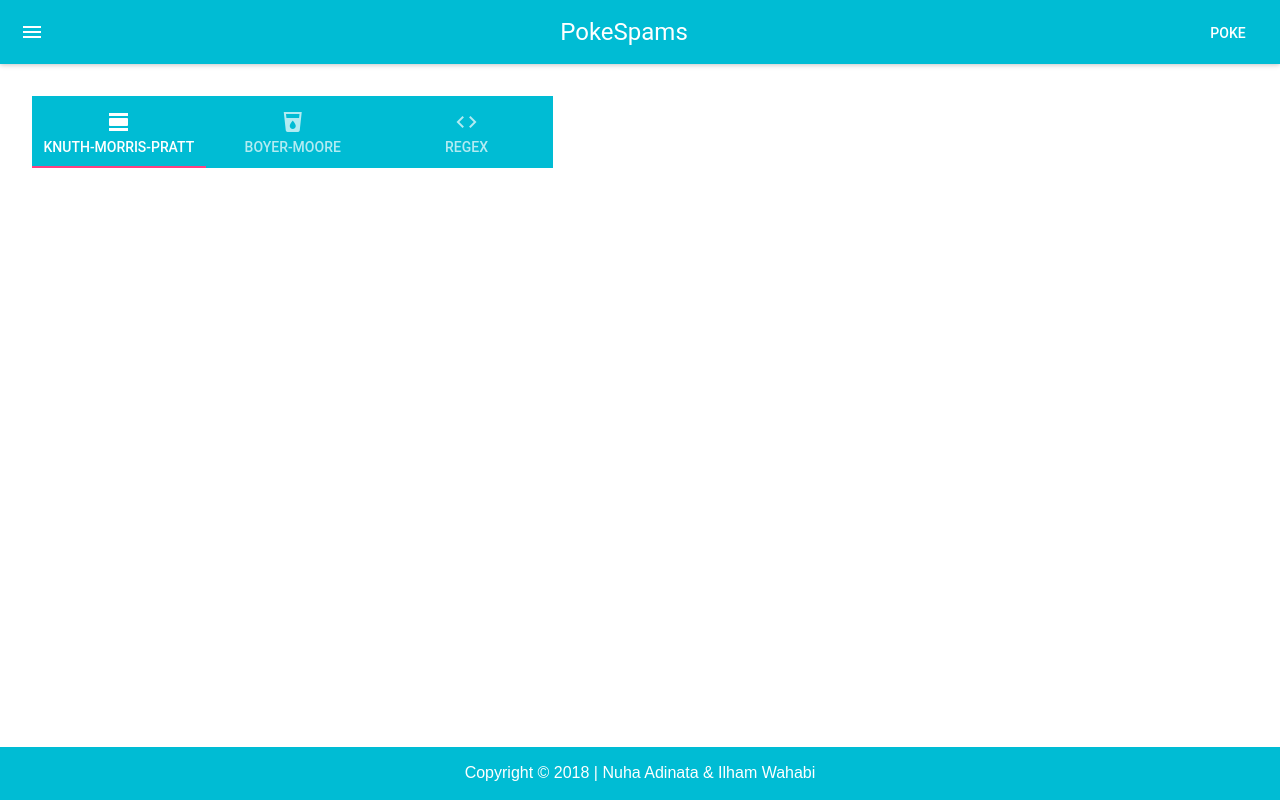
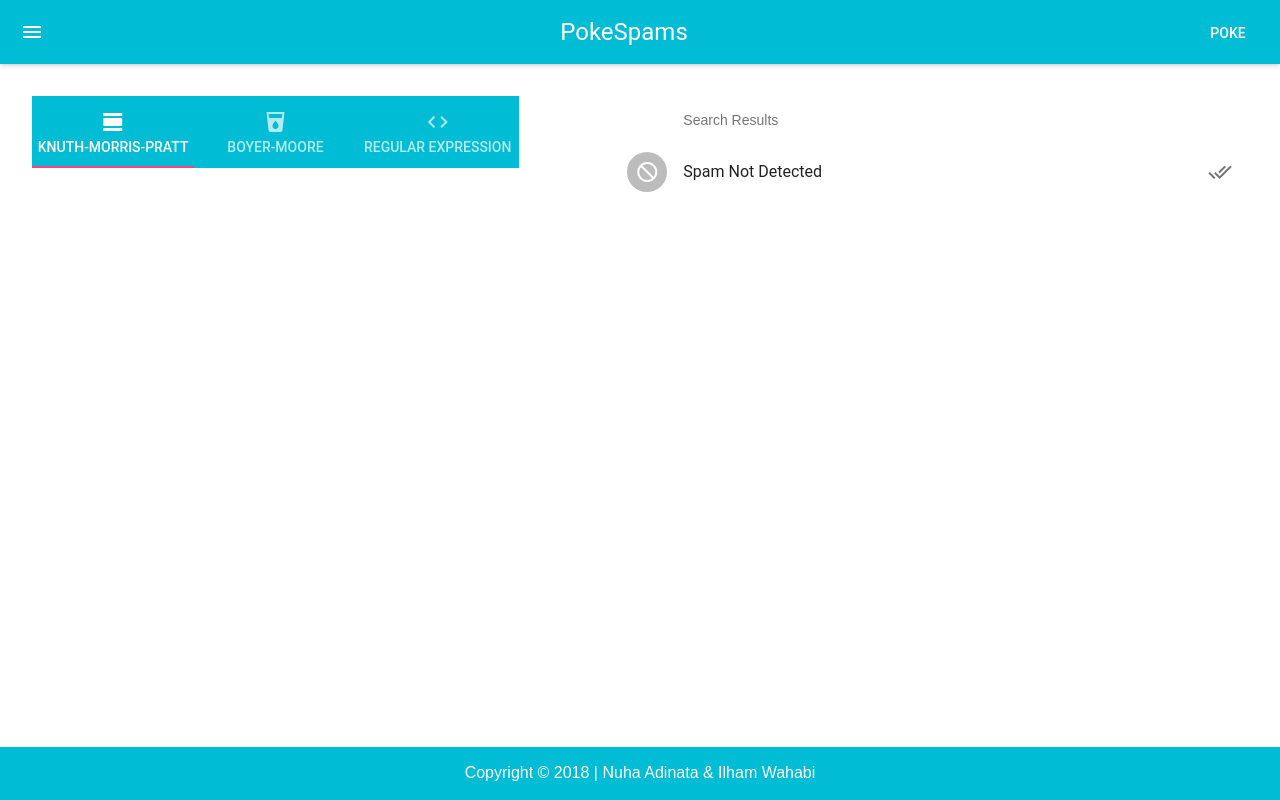
Before and after one commit to ilhamwahabi/pokespams, a React (Create React App) app: page / in a window 1280 px wide. Built offline with nearby package versions, Linux system fonts and the light colour scheme.

Commit message:
Add Result

```diff
--- a/src/App.css
+++ b/src/App.css
@@ -1,5 +1,5 @@
 .App {
-  text-align: center;
+  /* text-align: center; */
   font-size: 10px;
   display: flex;
   flex-direction: column;
@@ -17,3 +17,7 @@
 #footer {
   justify-self: flex-end;
 }
+
+#d1 {
+  flex-grow: 1;
+}
--- a/src/components/Content/Content.css
+++ b/src/components/Content/Content.css
@@ -11,5 +11,5 @@
 }
 
 #value {
-  flex-grow: 3;
+  flex-grow: 4;
 }
--- a/src/components/Content/Content.js
+++ b/src/components/Content/Content.js
@@ -14,6 +14,7 @@ export default class Content extends React.Component {
           <Methode />
           <Pattern />
         </section>
+        <section id="d1" />
         <section id="value">
           <Result />
         </section>
--- /dev/null
+++ b/src/components/Header/Header.css
@@ -0,0 +1,3 @@
+#header {
+  text-align: center;
+}
--- a/src/components/Header/Header.js
+++ b/src/components/Header/Header.js
@@ -1,6 +1,8 @@
 import React from 'react';
 import AppBar from 'material-ui/AppBar';
 import FlatButton from 'material-ui/FlatButton';
+
+import "./Header.css"
 
 const AppBarExampleIcon = () => (
   <header id="header">
--- a/src/components/Methode/Methode.js
+++ b/src/components/Methode/Methode.js
@@ -18,7 +18,7 @@ export default class Methode extends React.Component {
           />
           <Tab
           icon={<FontIcon className="material-icons">code</FontIcon>}
-          label="Regex"
+          label="Regular Expression"
           />
         </Tabs>
       </section>
--- a/src/components/Result/Result.js
+++ b/src/components/Result/Result.js
@@ -1,11 +1,31 @@
 import React from 'react'
+import {List, ListItem} from 'material-ui/List';
+import ActionInfo from 'material-ui/svg-icons/action/info';
+import Subheader from 'material-ui/Subheader';
+import Avatar from 'material-ui/Avatar';
+import FileFolder from 'material-ui/svg-icons/file/folder';
+import FontIcon from 'material-ui/FontIcon';
 
 export default class Result extends React.Component {
   render(){
     return (
       <section>
-
+      <List>
+        <Subheader inset={true}>Search Results</Subheader>
+        <ListItem
+          leftAvatar={<Avatar icon={<FontIcon className="material-icons">not_interested</FontIcon>} />}
+          rightIcon={<FontIcon className="material-icons">done_all</FontIcon>}
+          primaryText="Spam Not Detected"
+        />
+      </List>
       </section>
     )
   }
 }
+
+// <ListItem
+//   leftAvatar={<Avatar icon={<FileFolder />} />}
+//   rightIcon={<FontIcon className="material-icons">link</FontIcon>}
+//   primaryText="Photos"
+//   secondaryText="Jan 9, 2014"
+// />
```
